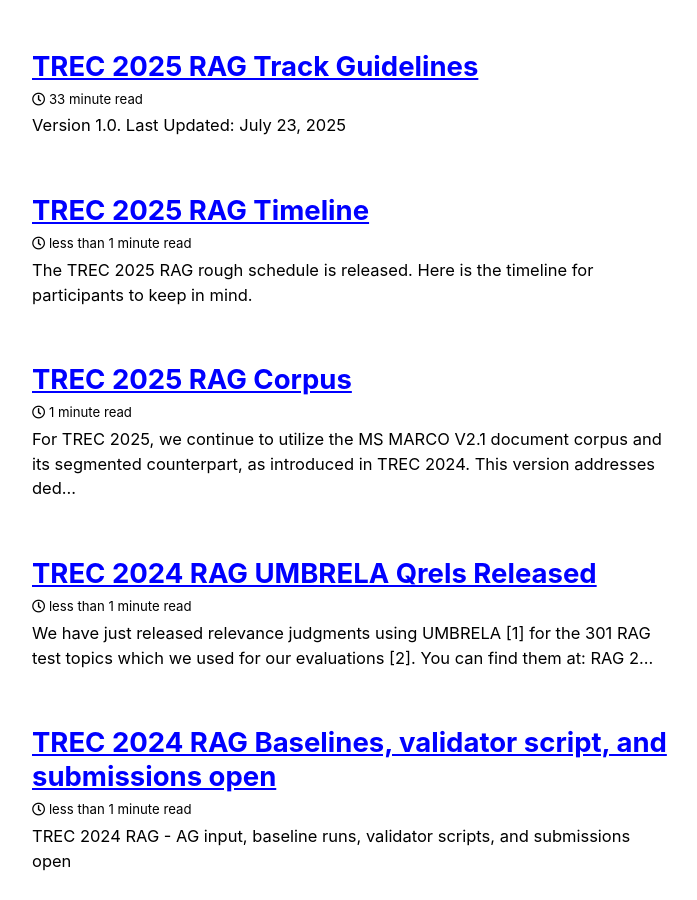
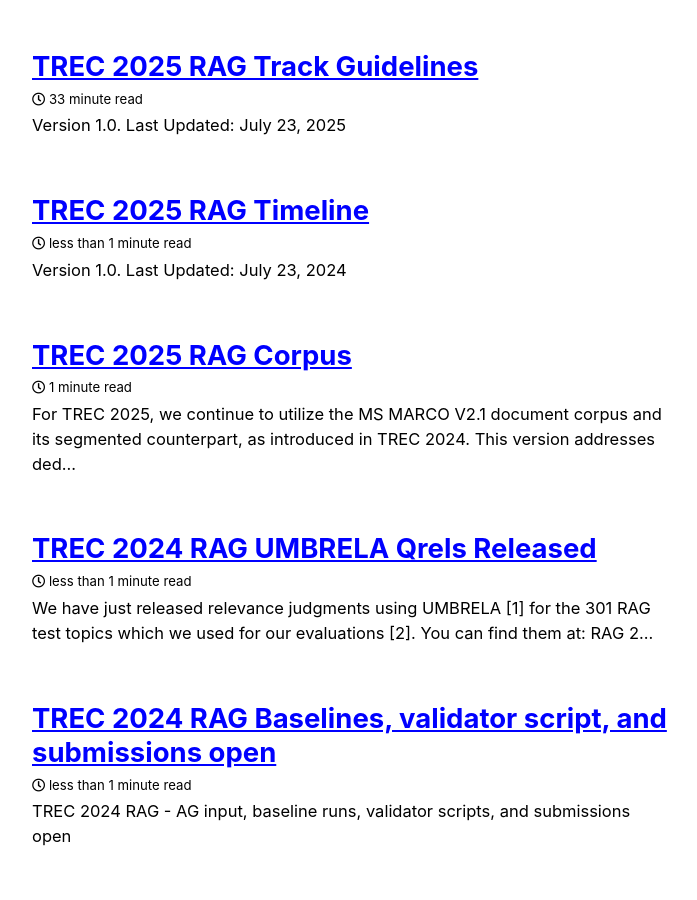
Before and after one commit to TREC-RAG/trec-rag.github.io, a Jekyll site: the page built from docs/old_index.html, in a window 1280 px wide and 900 px high, scrolled down 544 px. Shown: the whole window, without its empty margins (290-987 px from the left). Built offline with Jekyll 4.4.1, drawn with Linux system fonts in a browser that asks for light colours; cached includes are drawn as plain includes.

Commit message:
Timeline v1 for TREC RAG 25 (#21)

````diff
--- a/docs/_posts/2025-06-24-2025-timeline.md
+++ b/docs/_posts/2025-06-24-2025-timeline.md
@@ -10,12 +10,15 @@
 toc: false
 ---
 
+> Version 1.0. Last Updated: July 23, 2024
+
 The TREC 2025 RAG rough schedule is released.
 Here is the timeline for participants to keep in mind.
 
 ```
-Test topics and baselines released: Mid July 2025
-Submission deadline: Mid August 2025
+Test topics released: 11 July 2025
+Baselines released: 23 July 2025
+Submission deadline: 17 August 2025
 Results and judgments returned to participants: October 2025
 TREC 2025 Conference: November 2025
 ```
````
